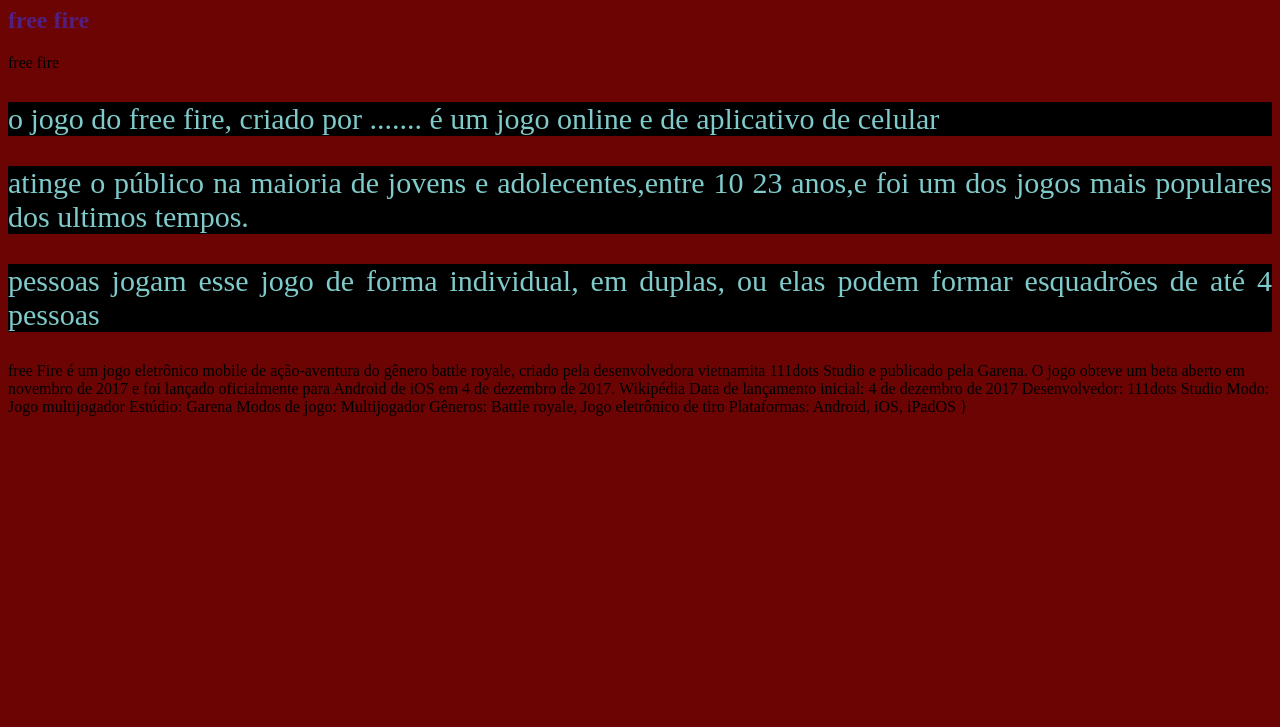
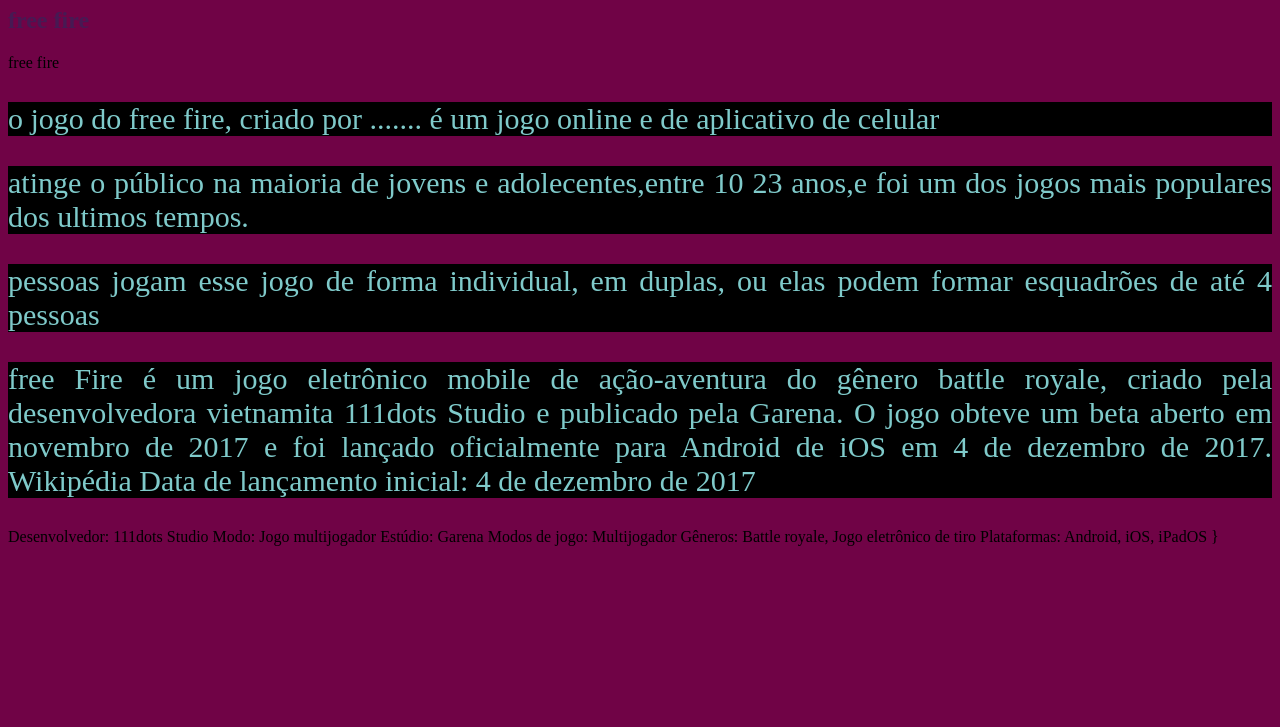
Before and after one commit to leticia123455/meuprimeirorepositorio, a plain HTML site: page index.htm in a window 1280 px wide. Shown: the part 73-800 px from the top of the page. Drawn offline with Linux system fonts and the light colour scheme.

Commit message:
meu trabalho

```diff
--- a/index.htm
+++ b/index.htm
@@ -11,14 +11,15 @@
  <h1>avaliação de jogos</h1>
  <h2>free fire</h2>
  free fire
- <img ID="imagem" scr="fire.jpg">
+ <img ID="imagem" scr="fire.jpg" wwidth="100% " heigth="40%">
 
 
 <p> o jogo do free fire, criado por ....... é um jogo online e de aplicativo de celular</p>
 <p>atinge o público na maioria de jovens e adolecentes,entre 10 23 anos,e foi um dos jogos mais populares dos ultimos tempos.</p>
  <p>pessoas jogam esse jogo de forma individual, em duplas, ou elas podem  formar esquadrões de até 4 pessoas </p>
- free Fire é um jogo eletrônico mobile de ação-aventura do gênero battle royale, criado pela desenvolvedora vietnamita 111dots Studio e publicado pela Garena. O jogo obteve um beta aberto em novembro de 2017 e foi lançado oficialmente para Android de iOS em 4 de dezembro de 2017. Wikipédia
- Data de lançamento inicial: 4 de dezembro de 2017
+ <p>free Fire é um jogo eletrônico mobile de ação-aventura do gênero battle royale, criado pela desenvolvedora vietnamita 111dots Studio e publicado pela Garena. O jogo obteve um beta aberto em novembro de 2017 e foi lançado oficialmente para Android de iOS em 4 de dezembro de 2017. Wikipédia
+ Data de lançamento inicial: 4 de dezembro de 2017</p>
+
  Desenvolvedor: 111dots Studio
  Modo: Jogo multijogador
  Estúdio: Garena
--- a/style.css
+++ b/style.css
@@ -1,5 +1,5 @@
-body{background-color: rgb(109, 4, 4);}
+body{background-color: rgb(112, 3, 70);}
 h1{text-aling: center;}
-h2{color:rgb(82, 31, 129)}
+h2{color:rgba(13, 60, 104, 0.404)}
 imagem1{width: 100%; heigth: 15% }
 p{background-color: black;  text-align: justify; color:rgb(127, 202, 202); font-size:30px;}
```
